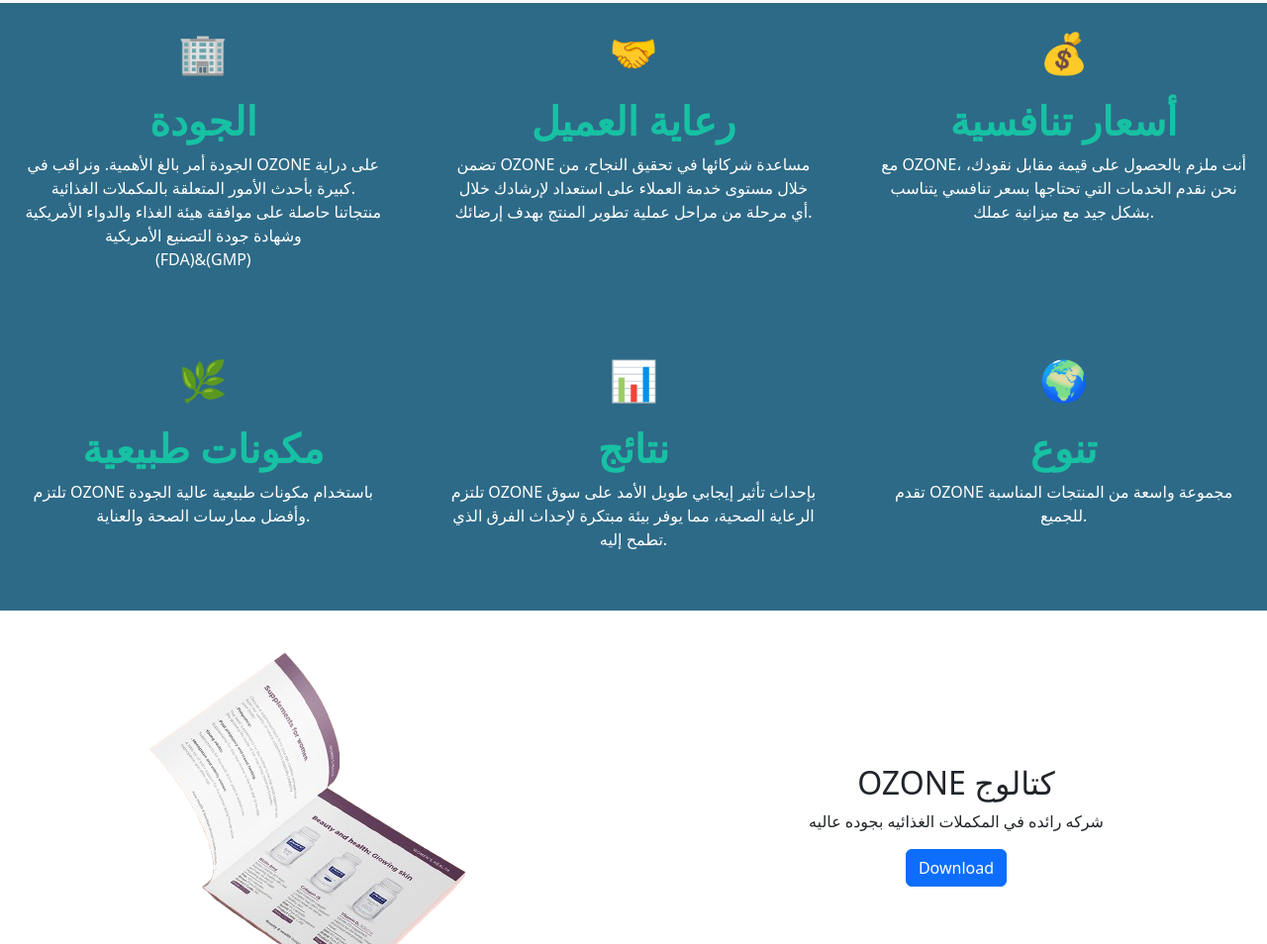
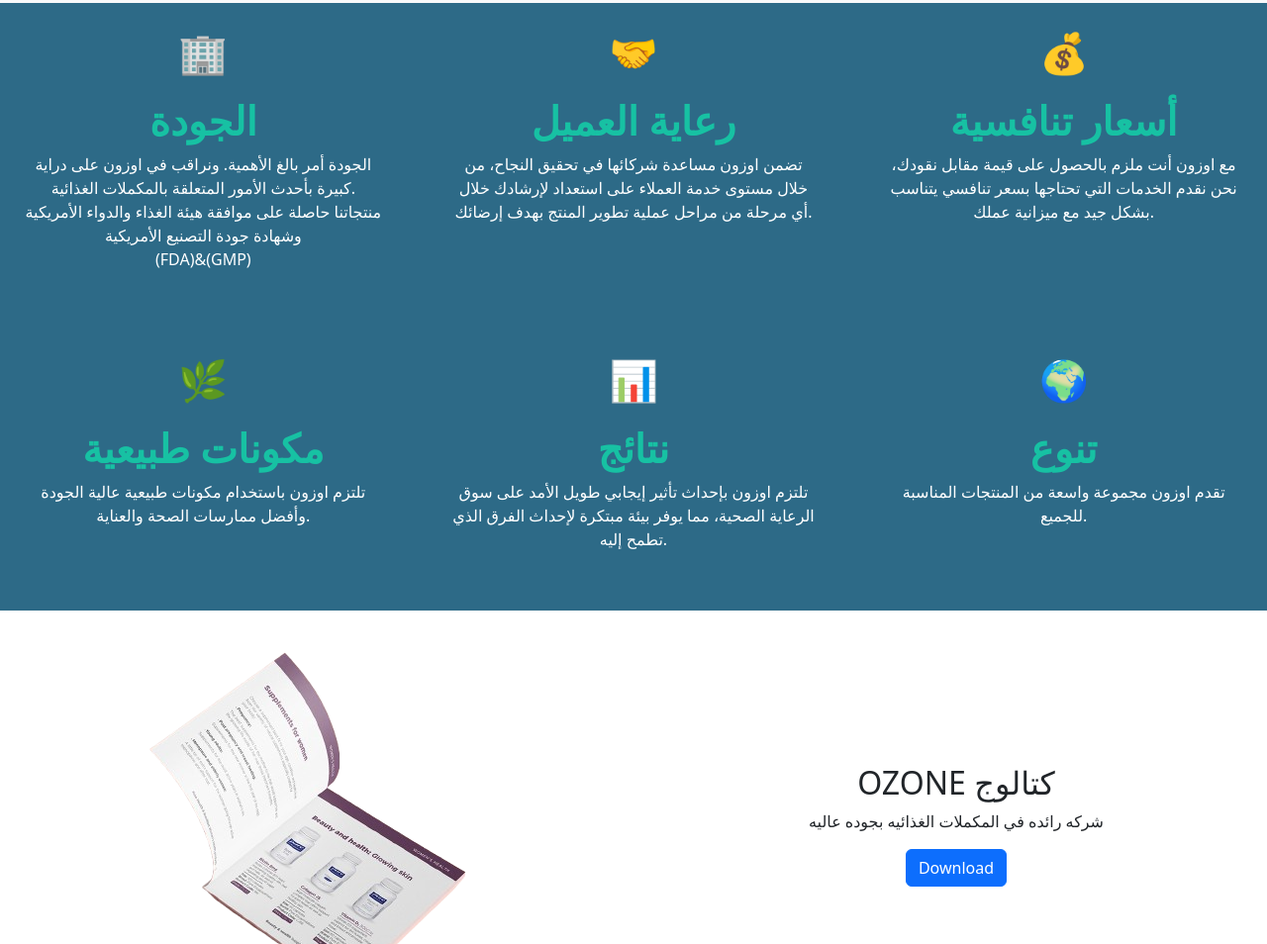
Before and after one commit to khaled-m-hamza/Ozone-Company, a plain HTML site: page index.html in a window 1280 px wide. Shown: the part 2522-3476 px from the top of the page at 99% size. Drawn offline with nearby package versions, Linux system fonts and the light colour scheme; no server answers.

Commit message:
index.html

```diff
--- a/index.html
+++ b/index.html
@@ -506,7 +506,7 @@
                 <div class="section-box">
                     <div class="icon">🏢</div>
                     <h3>الجودة</h3>
-                    <p style="color:white;margin:0;">الجودة أمر بالغ الأهمية. ونراقب في OZONE على دراية كبيرة بأحدث الأمور المتعلقة بالمكملات الغذائية.</p>
+                    <p style="color:white;margin:0;">الجودة أمر بالغ الأهمية. ونراقب في اوزون على دراية كبيرة بأحدث الأمور المتعلقة بالمكملات الغذائية.</p>
                     <p style="color:white;margin:0;"> منتجاتنا حاصلة على موافقة هيئة الغذاء والدواء الأمريكية وشهادة جودة التصنيع الأمريكية</p>
                     <p style="color:white">(FDA)&(GMP)</p>
 
@@ -516,35 +516,35 @@
                 <div class="section-box">
                     <div class="icon">🤝</div>
                     <h3>رعاية العميل</h3>
-                    <p style="color:white">تضمن OZONE مساعدة شركائها في تحقيق النجاح، من خلال مستوى خدمة العملاء على استعداد لإرشادك خلال أي مرحلة من مراحل عملية تطوير المنتج بهدف إرضائك.</p>
+                    <p style="color:white">تضمن اوزون مساعدة شركائها في تحقيق النجاح، من خلال مستوى خدمة العملاء على استعداد لإرشادك خلال أي مرحلة من مراحل عملية تطوير المنتج بهدف إرضائك.</p>
                 </div>
             </div>
             <div class="col-md-4 mb-4">
                 <div class="section-box">
                     <div class="icon">💰</div>
                     <h3>أسعار تنافسية</h3>
-                    <p style="color:white">مع OZONE، أنت ملزم بالحصول على قيمة مقابل نقودك، نحن نقدم الخدمات التي تحتاجها بسعر تنافسي يتناسب بشكل جيد مع ميزانية عملك.</p>
+                    <p style="color:white">مع اوزون أنت ملزم بالحصول على قيمة مقابل نقودك، نحن نقدم الخدمات التي تحتاجها بسعر تنافسي يتناسب بشكل جيد مع ميزانية عملك.</p>
                 </div>
             </div>
             <div class="col-md-4 mb-4">
                 <div class="section-box">
                     <div class="icon">🌿</div>
                     <h3>مكونات طبيعية</h3>
-                    <p style="color:white">تلتزم OZONE باستخدام مكونات طبيعية عالية الجودة وأفضل ممارسات الصحة والعناية.</p>
+                    <p style="color:white">تلتزم اوزون باستخدام مكونات طبيعية عالية الجودة وأفضل ممارسات الصحة والعناية.</p>
                 </div>
             </div>
             <div class="col-md-4 mb-4">
                 <div class="section-box">
                     <div class="icon">📊</div>
                     <h3>نتائج</h3>
-                    <p style="color:white">تلتزم OZONE بإحداث تأثير إيجابي طويل الأمد على سوق الرعاية الصحية، مما يوفر بيئة مبتكرة لإحداث الفرق الذي تطمح إليه.</p>
+                    <p style="color:white">تلتزم اوزون بإحداث تأثير إيجابي طويل الأمد على سوق الرعاية الصحية، مما يوفر بيئة مبتكرة لإحداث الفرق الذي تطمح إليه.</p>
                 </div>
             </div>
             <div class="col-md-4 mb-4">
                 <div class="section-box">
                     <div class="icon">🌍</div>
                     <h3>تنوع</h3>
-                    <p style="color:white">تقدم OZONE مجموعة واسعة من المنتجات المناسبة للجميع.</p>
+                    <p style="color:white">تقدم اوزون مجموعة واسعة من المنتجات المناسبة للجميع.</p>
                 </div>
             </div>
         </div>
```
